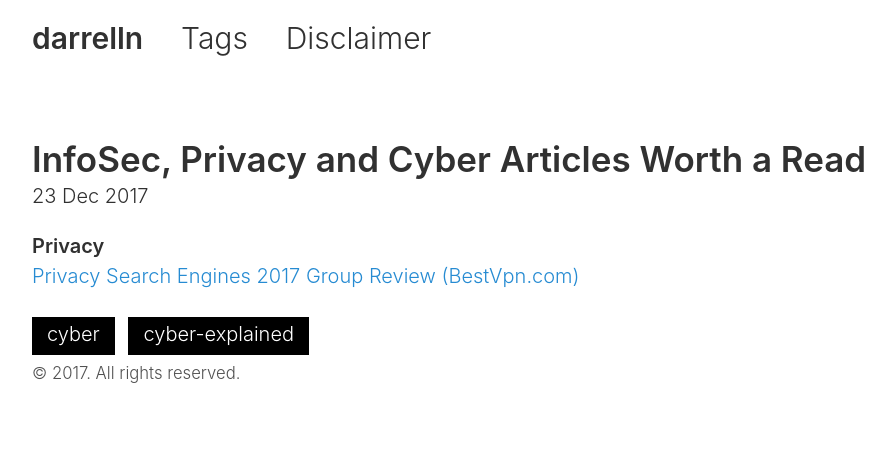
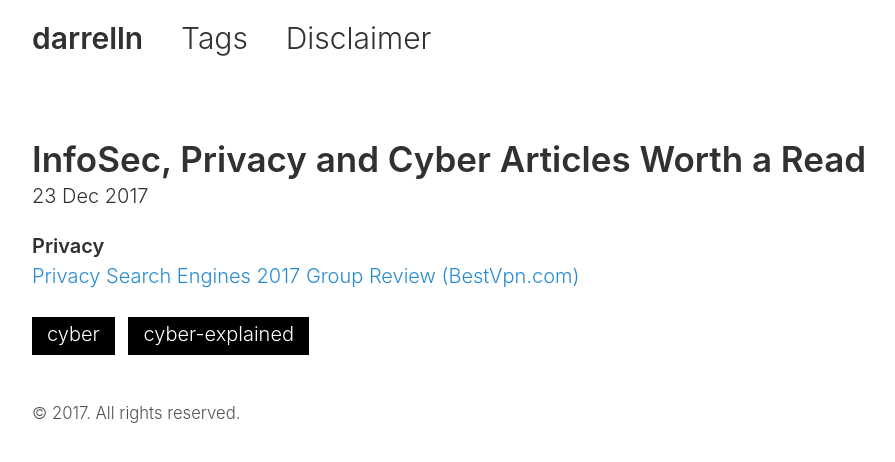
Before and after one commit to darrelln/darrelln.github.io, a Jekyll site: the page built from _posts/2017-12-23-infosec-privacy-articles.md, in a window 1280 px wide. Shown: the top 462 px of the page, without its empty margins (128-1023 px from the left). Built offline with Jekyll 4.4.1, drawn with Linux system fonts in a browser that asks for light colours; nearby versions of some CDN libraries.

Commit message:
Display issues on iOS.

```diff
--- a/_includes/tag.html
+++ b/_includes/tag.html
@@ -1,6 +1,6 @@
 <div class="tag-container">
   <a class="tag" href="#">{{ tag }}</a>
-  <div id="tag-posts" class="tag-posts hidden">
+  <div id="tag-posts" class="tag-posts hidden" style="display: none;">
   {% for post in site.posts %}
     {% if post.tags contains tag %}
       <div>{{ post.date | date_to_string }}&nbsp;&nbsp;&nbsp;&nbsp;&nbsp;<a href="{{ post.url }}">{{ post.title }}</a></div>
--- a/_sass/_layout.scss
+++ b/_sass/_layout.scss
@@ -11,5 +11,6 @@
 }
 
 footer {
+  margin-top: 2rem;
   margin-bottom: 2rem;
 }
```
